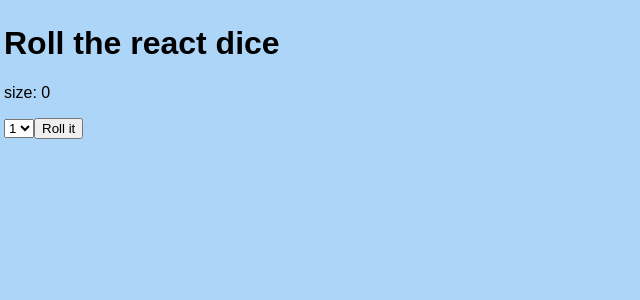
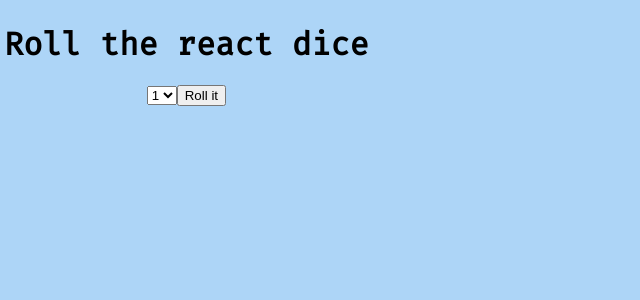
Before and after one commit to weslleyaraujo/roll-the-dice, a React (Create React App) app: page / in a window 1280 px wide. Shown: the top 300 px of the page, without its empty margins (0-640 px from the left). Built offline with nearby package versions, Linux system fonts and the light colour scheme.

Commit message:
feat(App): styling

```diff
--- a/index.html
+++ b/index.html
@@ -3,7 +3,8 @@
   <head>
     <meta charset="utf-8">
     <meta name="viewport" content="width=device-width, initial-scale=1">
-    <title>React App</title>
+    <title>roll-the-dice</title>
+    <link href='https://fonts.googleapis.com/css?family=Fira+Mono' rel='stylesheet' type='text/css'>
   </head>
   <body>
     <div id="root"></div>
--- a/src/App.css
+++ b/src/App.css
@@ -1 +1,3 @@
-.App {}
+.App--content {
+  text-align: center;
+}
--- a/src/App.js
+++ b/src/App.js
@@ -53,12 +53,12 @@ class App extends Component {
 
   renderDice(size) {
     switch(size) {
-      case 'One': return <Dices.One />
-      case 'Two': return <Dices.Two />
-      case 'Three': return <Dices.Three />
-      case 'Four': return <Dices.Four />
-      case 'Five': return <Dices.Five />
-      case 'Six': return <Dices.Six />
+      case 'One': return <Dices.One key={size} />
+      case 'Two': return <Dices.Two key={size} />
+      case 'Three': return <Dices.Three key={size} />
+      case 'Four': return <Dices.Four key={size} />
+      case 'Five': return <Dices.Five key={size} />
+      case 'Six': return <Dices.Six key={size} />
     }
   }
 
@@ -67,12 +67,13 @@ class App extends Component {
     return (
       <Flex
         className="App"
+        column={true}
+        justify="space-around"
         >
-        <Flex>
         <Box
+          className="App--content"
           p={1}>
           <h1>Roll the react dice</h1>
-            <p>size: {size}</p>
           <form onSubmit={this.onFormSubmit.bind(this)}>
             <select ref="size">
               {arrayOf(6).map(x => <option value={x}>{x} </option>)}
@@ -80,14 +81,10 @@ class App extends Component {
             <button type="submit">Roll it</button>
           </form>
         </Box>
-        </Flex>
-        <Flex>
-
         <Box
           p={1}>
           {dices.map(x => this.renderDice(x))}
         </Box>
-        </Flex>
       </Flex>
     );
   }
--- a/src/index.css
+++ b/src/index.css
@@ -1,6 +1,6 @@
 body {
   margin: 0;
   padding: 0;
-  font-family: sans-serif;
+  font-family: 'Fira Mono';
   background-color: #ADD5F7;
 }
```
Lines whose indentation alone changed are shown as unchanged.
